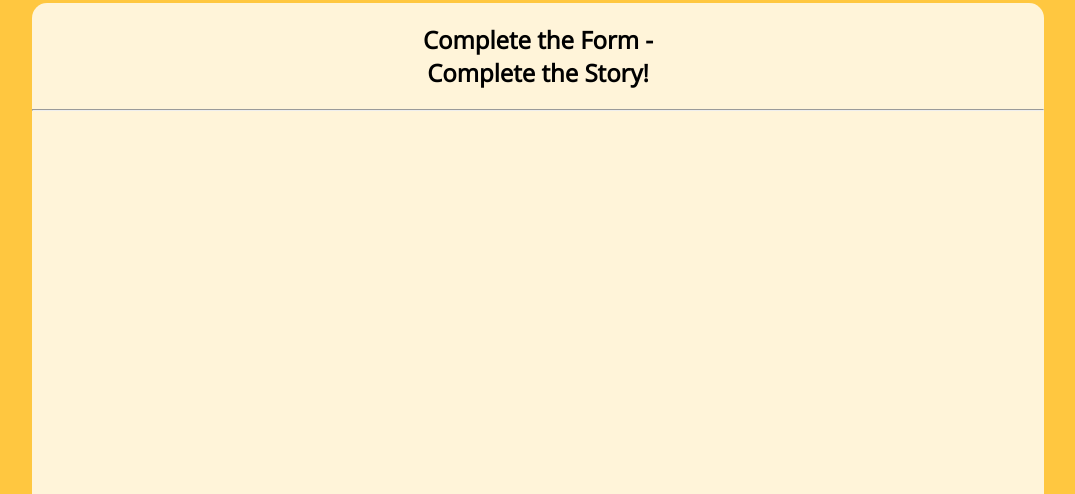
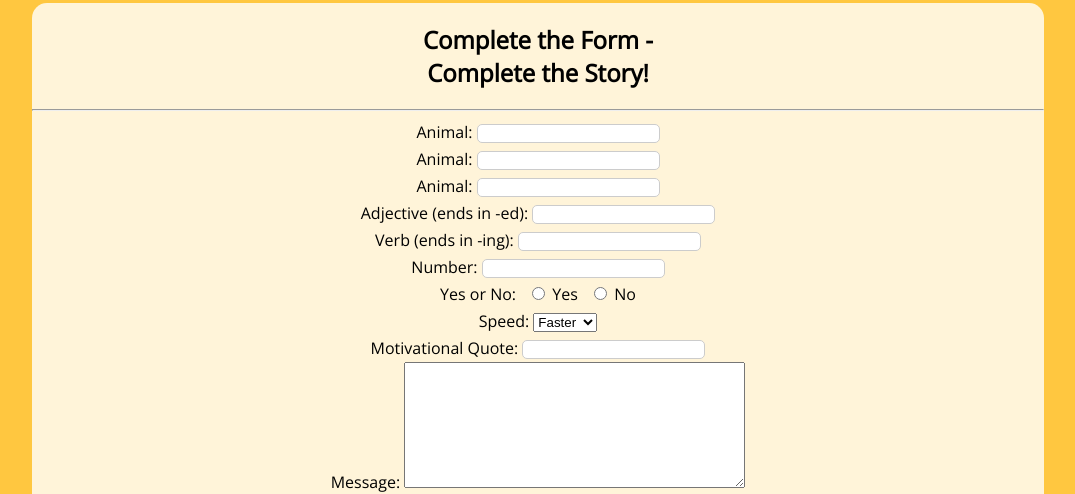
Before and after one commit to mohamuhsin/form-story, a plain HTML site: page index.html in a window 1280 px wide. Shown: the part 313-807 px from the top of the page, without its empty margins (102-1177 px from the left). Drawn offline with nearby package versions, Linux system fonts and the light colour scheme.

Commit message:
My solution

```diff
--- a/index.html
+++ b/index.html
@@ -24,6 +24,53 @@
       </h1>
       <hr />
       <!--Add your form below:-->
+      <form action="story.html" method="GET">
+
+        <label for="animal-1">Animal:</label>
+        <input type="text" name="animal-1" id="animal-1" required>
+        <br>
+        <label for="animal-2">Animal:</label>
+        <input type="text" name="animal-2" id="animal-2" required>
+        <br>
+        <label for="animal-3">Animal:</label>
+        <input type="text" name="animal-3" id="animal-3" required>
+        <br>
+        <label for="adj-1">Adjective (ends in -ed):</label>
+        <input type="text" name="adj-1" id="adj-1" required>
+        <br>
+        <label for="verb-1">Verb (ends in -ing):</label>
+        <input type="text" name="verb-1" id="verb-1" required>
+        <br>
+
+        <label for="num-1">Number:</label>
+        <input type="number" name="num-1" id="num-1" required>
+        <br>
+        <span>Yes or No: </span>
+        <input type="radio" name="answer" id="yes" value="yes" required>
+        <label for="yes">Yes</label>
+        <input type="radio" name="answer" id="no" value="no" >
+        <label for="no">No</label>
+        <br>
+
+        <label for="speed">Speed: </label>
+        <select name="speed" id="speed" required>
+          <option value="faster">Faster</option>
+          <option value="steady">Steady</option>
+          <option value="slower">Slower</option>
+        </select>
+        <br>
+        <label for="quote">Motivational Quote: </label>
+        <input type="text" id="quote" name="quote" list="quote-choices" required>
+        <datalist id="quote-choices">
+          <option value="winner gets ice cream!"></option>
+          <option value="time to shine"></option>
+        </datalist>
+        <br>
+        <label for="message">Message: </label>
+        <textarea name="message" id="message" cols="40" rows="8"></textarea>
+        <br>
+        <input type="submit" value="Form My Story!">
+      </form>
     </section>
   </body>
 </html>
```
